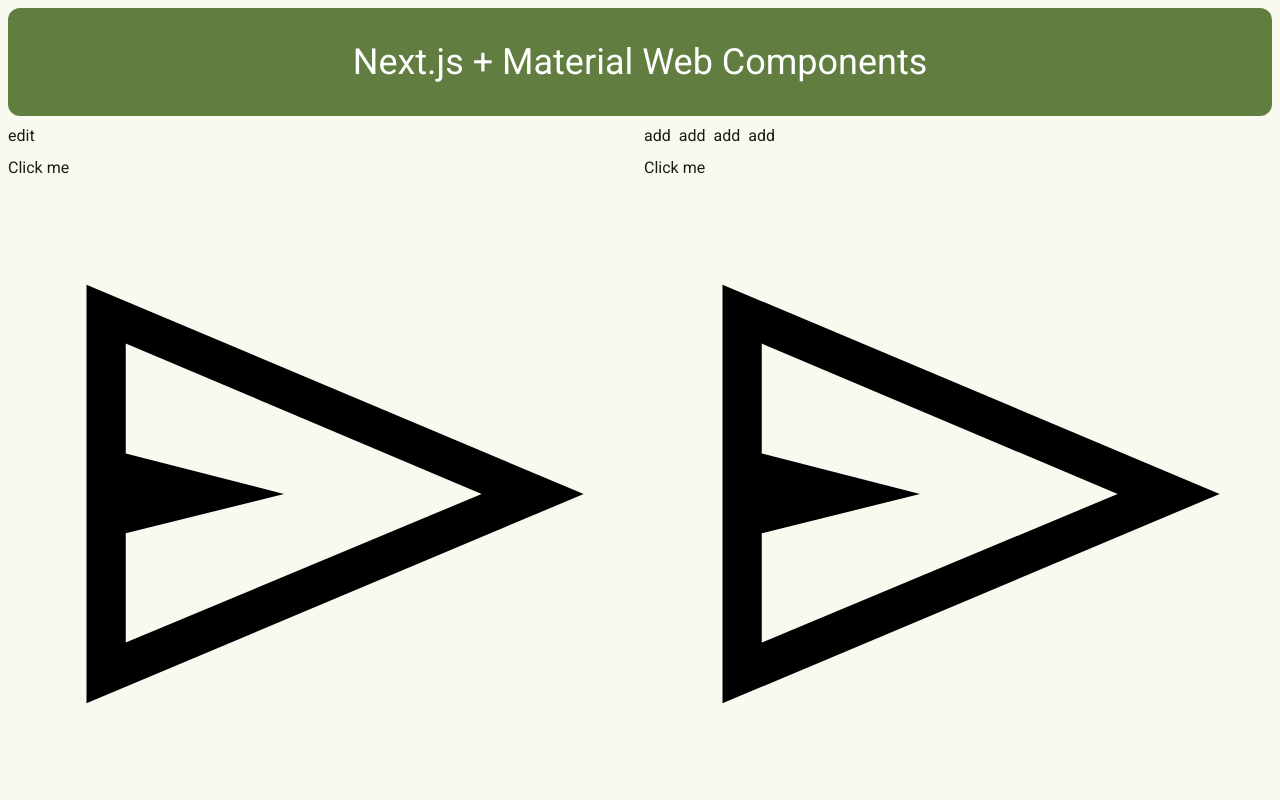
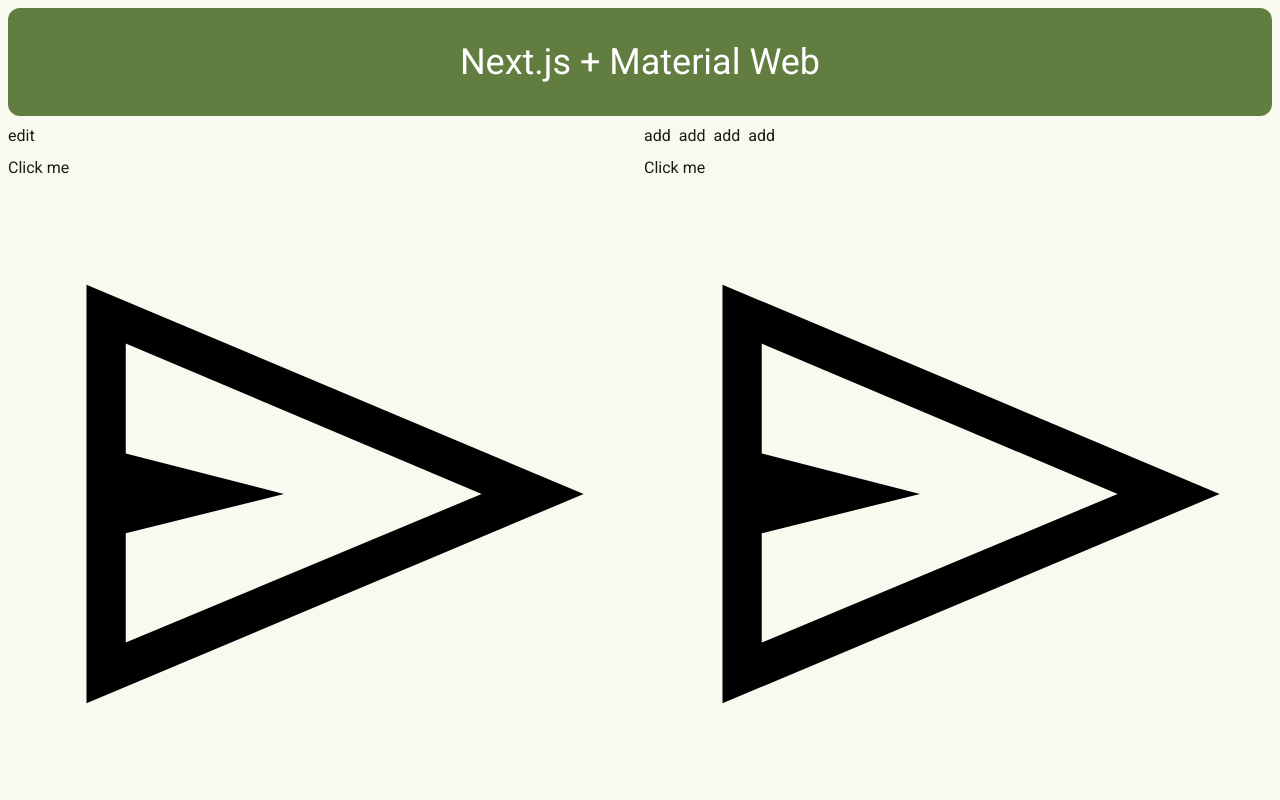
Before and after one commit to a2ke5e1/nextjs-materialweb, a Next.js app: page / in a window 1280 px wide. Shown: the top 800 px of the page. Built offline with nearby package versions, Linux system fonts and the light colour scheme.

Commit message:
refactor: Update global CSS and layout for consistent styling
- Remove unnecessary CSS rules from globals.css
- Update layout.tsx to add background and text color classes
- Improve readability and maintainability of code

```diff
--- a/src/app/globals.css
+++ b/src/app/globals.css
@@ -116,8 +116,4 @@
   .text-balance {
     text-wrap: balance;
   }
-
-  body {
-    color: var(--md-sys-color-on-surface)
-  }
 }
--- a/src/app/layout.tsx
+++ b/src/app/layout.tsx
@@ -19,8 +19,8 @@
   children: React.ReactNode;
 }>) {
   return (
-    <html lang="en">
-      <body className={roboto.className + " bg-surface"}>{children}</body>
+    <html lang="en" className="bg-surface text-on-surface">
+      <body className={roboto.className}>{children}</body>
     </html>
   );
 }
--- a/src/app/page.tsx
+++ b/src/app/page.tsx
@@ -49,7 +49,7 @@
   return (
     <>
       <h2 className="text-center text-on-primary bg-primary-container p-8 m-2 rounded-xl text-display-small">
-        Next.js + Material Web Components
+        Next.js + Material Web
       </h2>
       <div className="grid grid-flow-row grid-cols-2 gap-2 m-2">
         <Fab size="medium">
```
